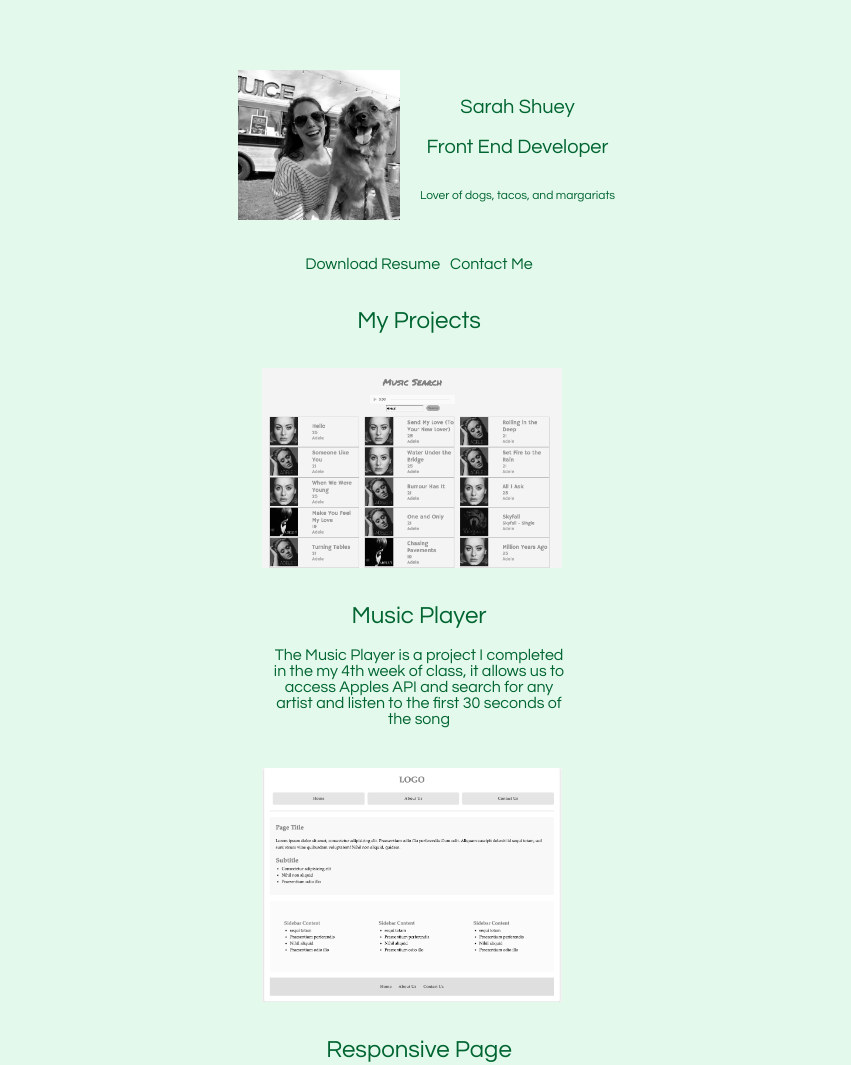
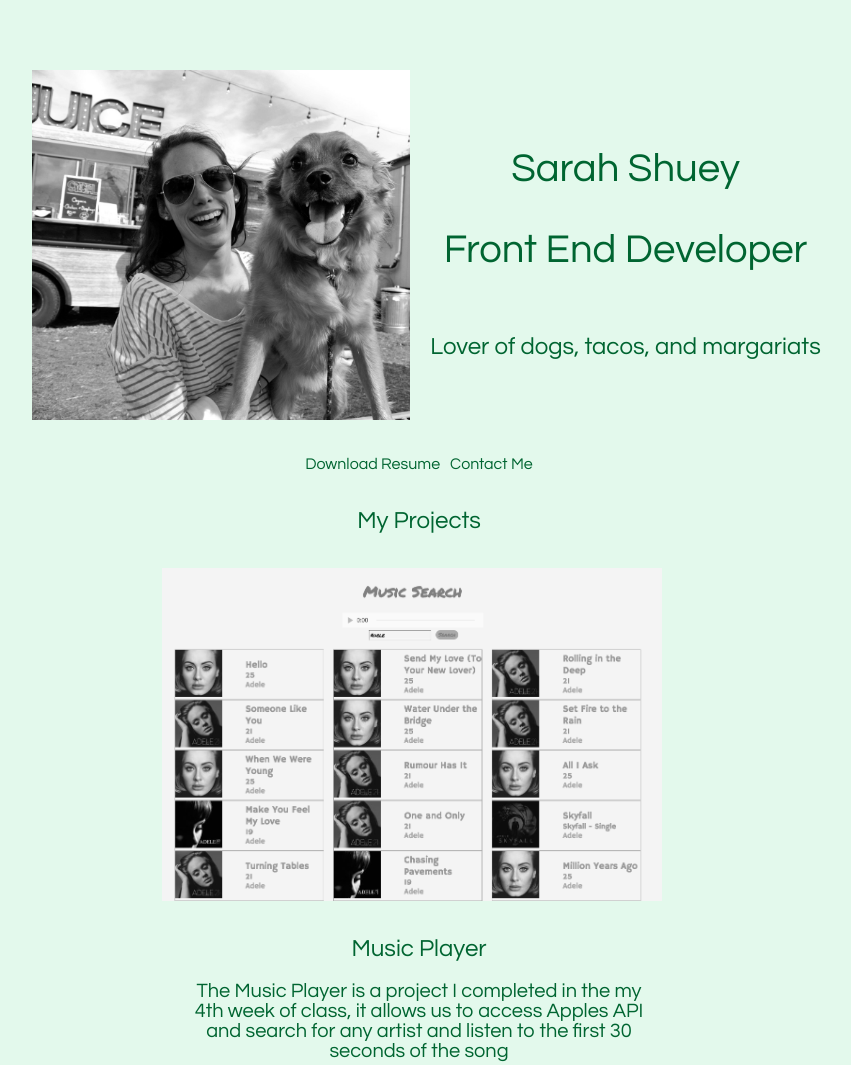
Before and after one commit to sarahshuey/sarahshuey.github.io, a plain HTML site: page index.html in a window 1280 px wide. Shown: the top 1065 px of the page, without its empty margins (221-1072 px from the left). Drawn offline with Linux system fonts and the light colour scheme.

Commit message:
responsive at mobile, tablet, computer

```diff
--- a/style.css
+++ b/style.css
@@ -164,3 +164,51 @@ padding-top: 10px;
 .me img:hover{
 filter: grayscale(0%);
 }
+@media screen and (min-width: 425px){
+  .me img{
+    height: 200px;
+  }
+  .aboutme{
+    font-size: 20px;
+  }
+  .name-header{
+    font-size: 24px;
+  }
+  .pro1 img{
+    width: 400px;
+  }
+  .pro2 img{
+    width: 400px;
+  }
+  .pro3 img{
+    width: 400px;
+  }
+.aboutproject{
+  width: 400px;
+}
+}
+
+@media screen and (min-width: 780px){
+  .me img{
+    height: 350px;
+  }
+  .aboutme{
+    font-size: 24px;
+  }
+  .name-header{
+    font-size: 40px;
+  }
+  .pro1 img{
+    width: 500px;
+  }
+  .pro2 img{
+    width: 500px;
+  }
+  .pro3 img{
+    width: 500px;
+  }
+.aboutproject{
+  width: 450px;
+  font-size: 20px;
+}
+}
```
